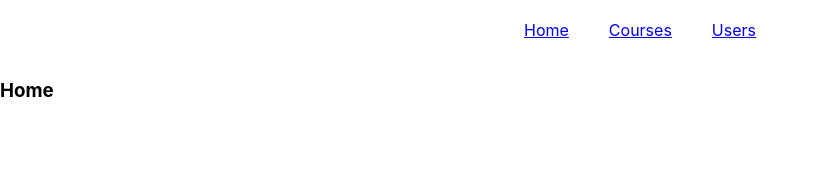
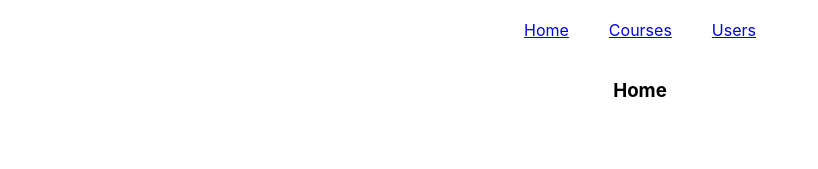
Before and after one commit to footios/React-router-homework, a React (Create React App) app: page / in a window 1280 px wide. Shown: the top 169 px of the page, without its empty margins (0-818 px from the left). Built offline with nearby package versions, Linux system fonts and the light colour scheme.

Commit message:
style added

```diff
--- a/src/App.js
+++ b/src/App.js
@@ -44,7 +44,7 @@ class App extends Component {
               </ul>
             </nav>
           </header>
-          <div className="App">
+          <div className="App" style={ulStyle}>
             <Switch>
               <Route path="/" exact render={() => <h3>Home</h3>} />
               <Route path="/users" exact component={Users} />
```
